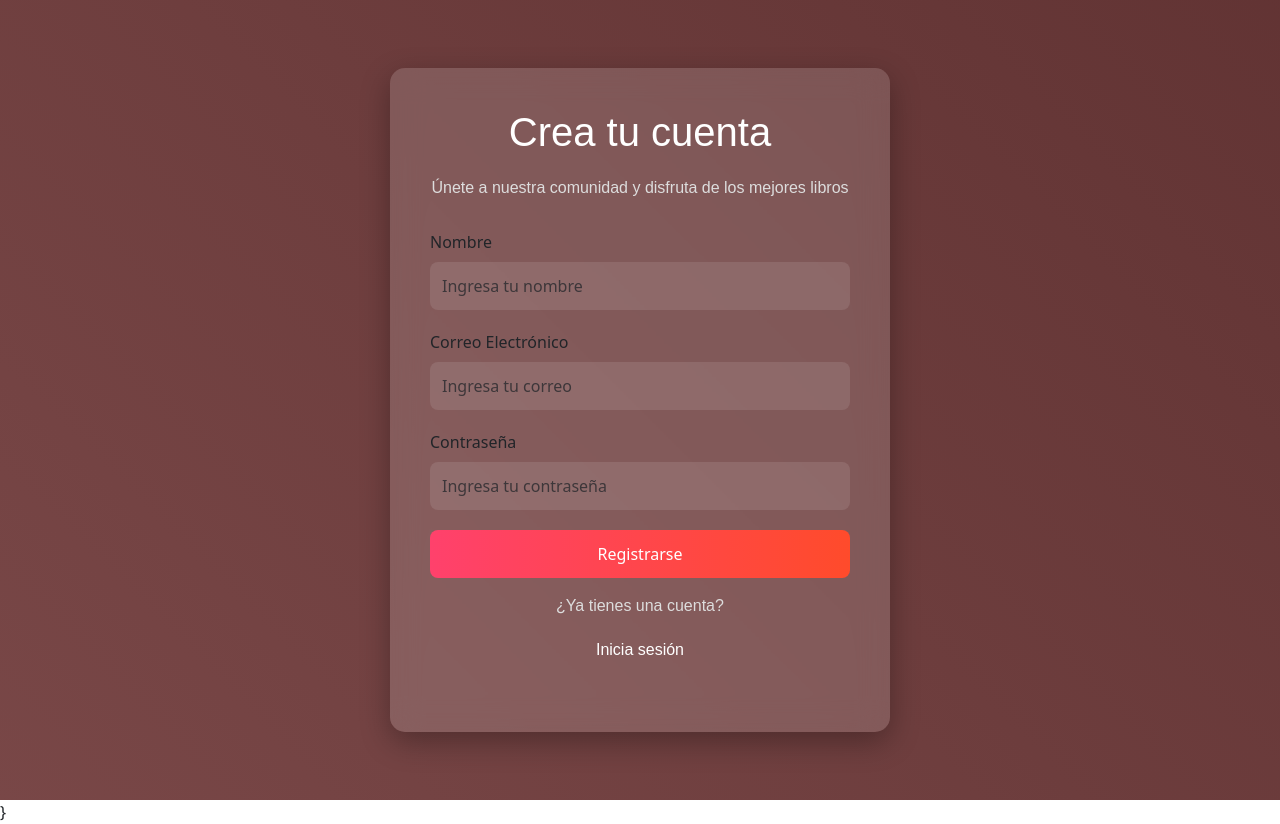
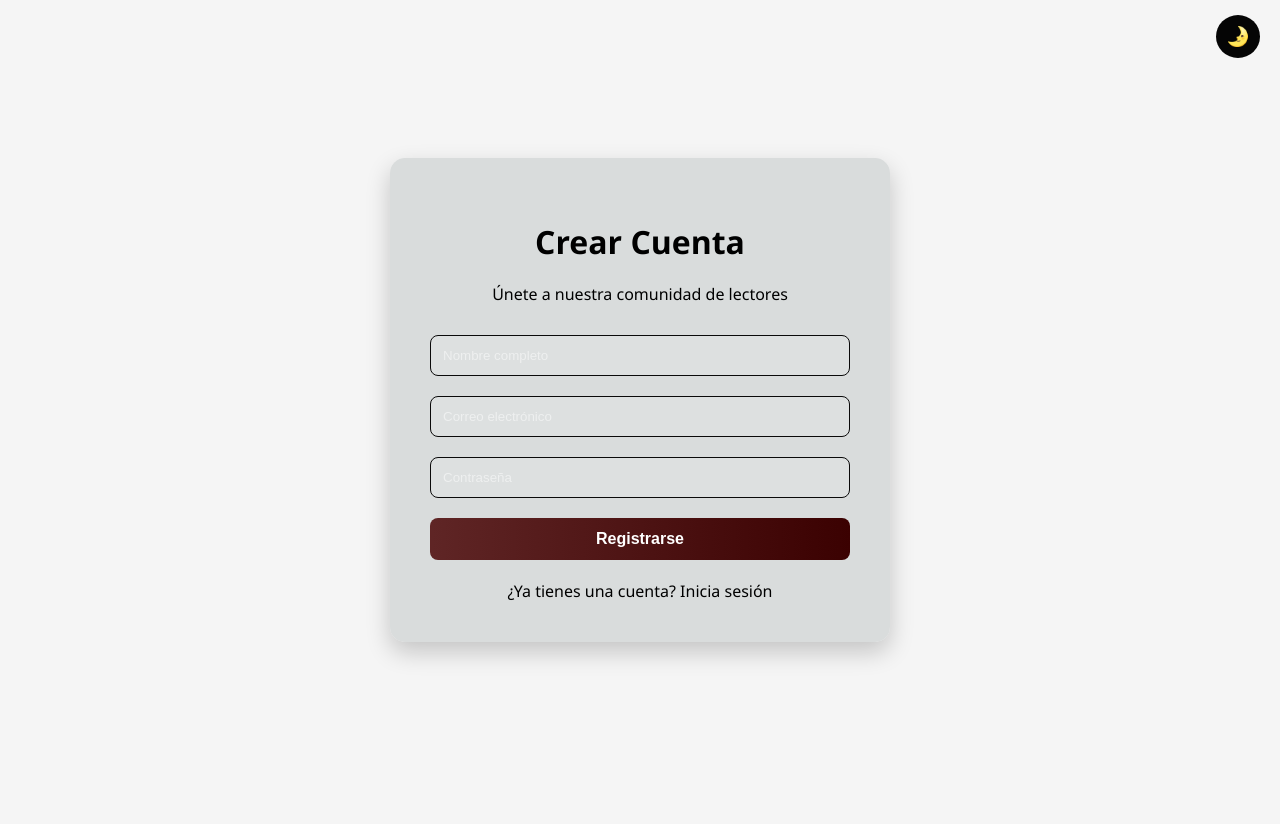
Before and after one commit to hellstar-bit/Proyecto-final, a website: page public/views/register.html in a window 1280 px wide. After the commit the page ends 800 px from the top, so only its background shows below. Drawn offline with nearby package versions, Linux system fonts and the light colour scheme.

Commit message:
Update register.html

```diff
--- a/public/views/register.html
+++ b/public/views/register.html
@@ -3,38 +3,53 @@
 <head>
     <meta charset="UTF-8">
     <meta name="viewport" content="width=device-width, initial-scale=1.0">
-    <title>Registro</title>
+    <title>Registro - Reader</title>
+    <script src="https://cdnjs.cloudflare.com/ajax/libs/font-awesome/6.4.2/js/all.min.js" crossorigin="anonymous"></script>
+    <style>
+        :root {
+            --primary-color: black;
+            --background-color: whitesmoke;
+            --text-color: black;
+            --button-bg: rgb(5, 5, 5);
+            --card-bg: rgba(211, 214, 214, 0.801);
+            --footer-bg: linear-gradient(to left, rgba(87, 25, 25, 0.938), rgb(59, 1, 1));
+            --footer-text: whitesmoke;
+            --footer-hover: whitesmoke;
+            --shadow-color: 2px rgb(78, 1, 1);
+            --card-border: rgb(10, 10, 10);
+        }
 
-    <link href="https://cdn.jsdelivr.net/npm/bootstrap@5.3.0-alpha3/dist/css/bootstrap.min.css" rel="stylesheet">
-</head>
-<body>
-    <div class="register-container">
-        <div class="register-card">
-            <h1 class="text-center">Crea tu cuenta</h1>
-            <p class="text-center">Únete a nuestra comunidad y disfruta de los mejores libros</p>
-            <form id="register-form" class="mt-4" method="post">
-                <div class="mb-3">
-                    <label for="name" class="form-label">Nombre</label>
-                    <input type="text" class="form-control" id="name" placeholder="Ingresa tu nombre" required>
-                </div>
-                <div class="mb-3">
-                    <label for="email" class="form-label">Correo Electrónico</label>
-                    <input type="email" class="form-control" id="email" placeholder="Ingresa tu correo" required>
-                </div>
-                <div class="mb-3">
-                    <label for="password" class="form-label">Contraseña</label>
-                    <input type="password" class="form-control" id="password" placeholder="Ingresa tu contraseña" required>
-                </div>
-                <button type="submit" class="btn btn-primary w-100">Registrarse</button>
-            </form>
-            <p class="text-center mt-3">¿Ya tienes una cuenta? <a href="login.html" class="link">Inicia sesión</a></p>
-        </div>
-    </div>
+        .dark-mode {
+            --primary-color: #3a86ff;
+            --background-color: #080a0f;
+            --text-color: #e5e5e5;
+            --button-bg: linear-gradient(to left, rgb(4, 64, 165), rgb(1, 0, 0));
+            --button-hover: #2563eb;
+            --card-bg: #0f172a;
+            --footer-bg: linear-gradient(to left, rgb(4, 64, 165), rgb(1, 0, 0));
+            --footer-text: #cbd5e1;
+            --footer-hover: #7dd3fc;
+            --shadow-color: rgba(0, 150, 255, 0.2);
+            --card-border: rgba(255, 255, 255, 0.1);
+            --box-shadow: 0 18px 28px rgba(0, 0, 0, 0.7);
+        }
 
-    <style>
+        * {
+            max-width: 100%;
+            box-sizing: border-box;
+        }
 
+        body {
+            background: var(--background-color);
+            color: var(--text-color);
+            margin: 0;
+            padding: 0;
+            transition: background-color 0.3s, color 0.3s;
+            overflow-x: hidden;
+            width: 100vw;
+            font-family: 'Segoe UI', Tahoma, Geneva, Verdana, sans-serif;
+        }
 
-    /* Estilos para el registro */
         .register-container {
             display: flex;
             justify-content: center;
@@ -105,6 +120,8 @@
             border-radius: 8px;
             cursor: pointer;
             transition: all 0.3s ease;
+            font-size: 16px;
+            font-weight: bold;
         }
 
         .register-card .btn-primary:hover {
@@ -138,103 +155,18 @@
             transition: all 0.3s ease;
         }
 
-    .register-card input[type="text"]:focus,<style>
-  /* Contenedor general */
-  .register-container {
-    display: flex;
-    justify-content: center;
-    align-items: center;
-    min-height: 100vh;
-    background: rgba(25, 25, 25, 0.9);
-    padding: 20px;
+        .register-card input[type="text"]:focus,
+        .register-card input[type="email"]:focus,
+        .register-card input[type="password"]:focus {
+            outline: none;
+            border-color: var(--primary-color);
+            box-shadow: 0 0 10px rgba(87, 25, 25, 0.3);
         }
 
-  .register-container::before {
-    content: '';
-    position: fixed;
-    top: 0;
-    left: 0;
-    width: 100%;
-    height: 100%;
-    backdrop-filter: blur(8px);
-    z-index: -1;
-  }
-
-  /* Tarjeta de registro con efecto glassmorphism */
-  .register-card {
-    background: rgba(255, 255, 255, 0.15);
-    padding: 40px;
-    border-radius: 15px;
-    box-shadow: 0 10px 30px rgba(0, 0, 0, 0.3);
-    width: 100%;
-    max-width: 500px;
-    backdrop-filter: blur(15px);
-    animation: fadeInScale 0.5s ease-out;
-  }
-
-  .register-card h1 {
-    text-align: center;
-    color: #fff;
-    font-family: 'Poppins', sans-serif;
-    margin-bottom: 20px;
-    animation: slideDown 0.5s ease-out;
-  }
-
-  .register-card p {
-    text-align: center;
-    color: #ddd;
-    font-family: 'Poppins', sans-serif;
-    margin-bottom: 30px;
-    animation: slideUp 0.5s ease-out;
-  }
-
-  /* Campos de formulario */
-  .register-card .form-control {
-    width: 100%;
-    padding: 12px;
-    margin-bottom: 20px;
-    border: none;
-    border-radius: 8px;
-    background: rgba(255, 255, 255, 0.1);
-    color: #fff;
-    transition: all 0.3s ease;
-  }
-
-  .register-card .form-control:focus {
-    outline: none;
-    background: rgba(255, 255, 255, 0.2);
-    box-shadow: 0 0 10px rgba(255, 255, 255, 0.4);
-  }
-
-  /* Botón con efecto de elevación */
-  .register-card .btn-primary {
-    width: 100%;
-    padding: 12px;
-    background: linear-gradient(to right, #ff416c, #ff4b2b);
-    color: white;
-    border: none;
-    border-radius: 8px;
-    cursor: pointer;
-    transition: all 0.3s ease;
-  }
-
-  .register-card .btn-primary:hover {
-    background: linear-gradient(to right, #ff4b2b, #ff416c);
-    transform: translateY(-5px);
-    box-shadow: 0 8px 20px rgba(255, 75, 43, 0.3);
-  }
-
-  .register-card .link {
-    display: block;
-    text-align: center;
-    color: #fff;
-    text-decoration: none;
-    margin-top: 20px;
-    transition: color 0.3s ease;
-  }
-
-  .register-card .link:hover {
-    color: #ff416c;
+        .register-card input[type="text"]::placeholder,
+        .register-card input[type="email"]::placeholder,
+        .register-card input[type="password"]::placeholder {
+            color: rgba(255, 255, 255, 0.5);
         }
 
         @keyframes fadeInScale {
@@ -269,14 +201,107 @@
                 transform: translateY(0);
             }
         }
-</style>
 
+        .theme-toggle {
+            position: fixed;
+            top: 15px;
+            right: 20px;
+            background: var(--button-bg);
+            color: var(--footer-text);
+            font-size: 1.2rem;
+            border: none;
+            border-radius: 50%;
+            padding: 10px;
+            cursor: pointer;
+            transition: transform 0.3s ease-in-out, background 0.3s;
+            z-index: 1500;
         }
 
-    <script src="https://cdn.jsdelivr.net/npm/bootstrap@5.3.0-alpha3/dist/js/bootstrap.bundle.min.js"></script>
-    <script src="js/script.js"></script>
+        .theme-toggle:hover {
+            transform: scale(1.1);
+        }
 
+        .dark-mode .theme-toggle {
+            background: #000000;
+        }
+    </style>
+</head>
+<body>
+    <button id="theme-toggle" class="theme-toggle" aria-label="Cambiar tema">🌛</button>
 
+    <div class="register-container">
+        <div class="register-card">
+            <h1>Crear Cuenta</h1>
+            <p>Únete a nuestra comunidad de lectores</p>
+            <form id="register-form">
+                <div class="form-group">
+                    <input type="text" id="name" class="form-control" placeholder="Nombre completo" required>
+                </div>
+                <div class="form-group">
+                    <input type="email" id="email" class="form-control" placeholder="Correo electrónico" required>
+                </div>
+                <div class="form-group">
+                    <input type="password" id="password" class="form-control" placeholder="Contraseña" required>
+                </div>
+                <button type="submit" class="btn-primary">Registrarse</button>
+                <a href="/login" class="link">¿Ya tienes una cuenta? Inicia sesión</a>
+            </form>
+        </div>
+    </div>
 
+    <script>
+        // Tema oscuro
+        const themeToggle = document.getElementById('theme-toggle');
+        const body = document.body;
+
+        // Aplicar el tema guardado en localStorage
+        if (localStorage.getItem('darkMode') === 'enabled') {
+            body.classList.add('dark-mode');
+            themeToggle.textContent = '🌞';
+        }
+
+        themeToggle.addEventListener('click', () => {
+            body.classList.toggle('dark-mode');
+
+            if (body.classList.contains('dark-mode')) {
+                localStorage.setItem('darkMode', 'enabled');
+                themeToggle.textContent = '🌞';
+            } else {
+                localStorage.setItem('darkMode', 'disabled');
+                themeToggle.textContent = '🌛';
+            }
+        });
+
+        // Manejar el formulario de registro
+        const registerForm = document.getElementById('register-form');
+        if (registerForm) {
+            registerForm.addEventListener('submit', async (e) => {
+                e.preventDefault();
+
+                const name = document.getElementById('name').value;
+                const email = document.getElementById('email').value;
+                const password = document.getElementById('password').value;
+
+                try {
+                    const response = await fetch('http://localhost:3000/api/register', {
+                        method: 'POST',
+                        headers: { 'Content-Type': 'application/json' },
+                        body: JSON.stringify({ name, email, password }),
+                    });
+
+                    if (response.ok) {
+                        alert('Usuario registrado exitosamente');
+                        window.location.href = '/';
+                    } else {
+                        const error = await response.text();
+                        alert(`Error: ${error}`);
+                    }
+                } catch (error) {
+                    console.error('Error:', error);
+                    alert('Hubo un problema al registrar el usuario. Inténtalo de nuevo más tarde.');
+                }
+            });
+        }
+    </script>
 </body>
 </html>
```
Lines whose indentation alone changed are shown as unchanged.
